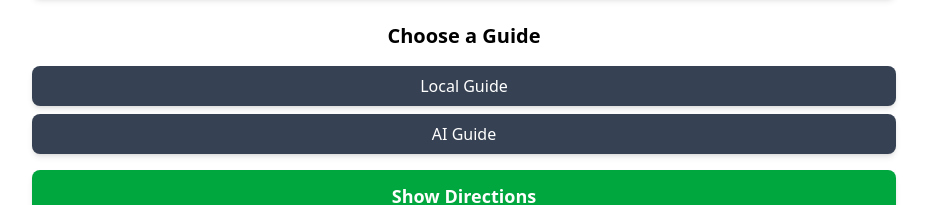
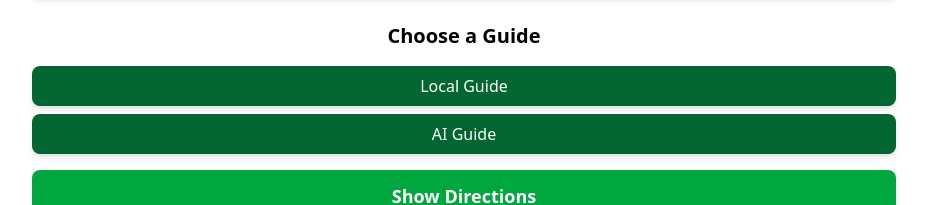
Before and after one commit to bosilu-ranathunga/GoCeylon-frontend, a React (Vite) app: page /user/location in a window 1280 px wide. Shown: the part 358-563 px from the top of the page, without its empty margins (176-1103 px from the left). Built offline with nearby package versions, Linux system fonts and the light colour scheme.

Commit message:
changed button color

```diff
--- a/package.json
+++ b/package.json
@@ -12,8 +12,8 @@
   "dependencies": {
     "@shadcn/ui": "^0.0.4",
     "@tailwindcss/vite": "^4.0.12",
-    "react": "^19.0.0",
-    "react-dom": "^19.0.0",
+    "react": "^18.3.1",
+    "react-dom": "^18.3.1",
     "react-icons": "^5.5.0",
     "react-router-dom": "^7.3.0",
     "tailwindcss": "^4.0.12"
--- a/src/pages/traveler/AttractionsInfo.jsx
+++ b/src/pages/traveler/AttractionsInfo.jsx
@@ -37,8 +37,8 @@ const AttractionDetails = () => {
             <div className="flex flex-col gap-4 mt-6">
                 <h2 className="text-xl font-semibold text-center">Choose a Guide</h2>
                 <div className="flex flex-col gap-2">
-                    <button className="bg-gray-700 text-white py-2 rounded-lg shadow-md">Local Guide</button>
-                    <button className="bg-gray-700 text-white py-2 rounded-lg shadow-md">AI Guide</button>
+                    <button className="bg-green-800 text-white py-2 rounded-lg shadow-md">Local Guide</button>
+                    <button className="bg-green-800 text-white py-2 rounded-lg shadow-md">AI Guide</button>
                 </div>
 
                 {/* Show Directions */}
```
Also changed, not shown: 1 other file (tests, documents, lock files or other folders).
